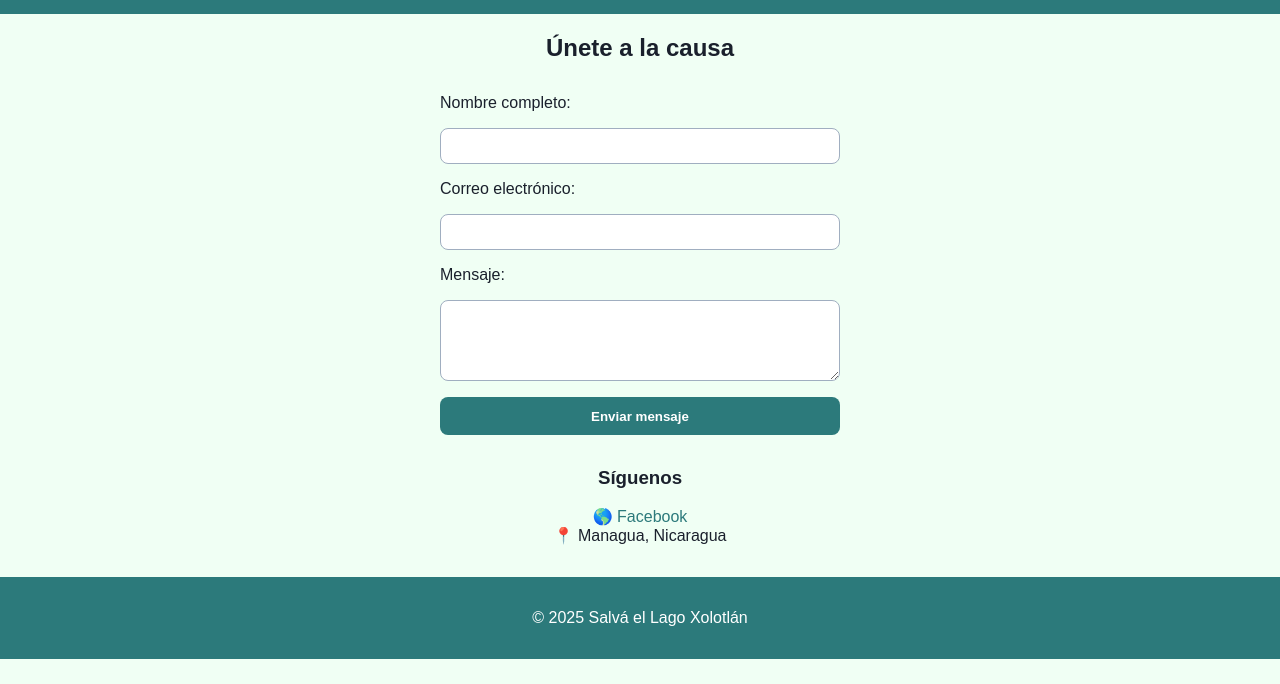
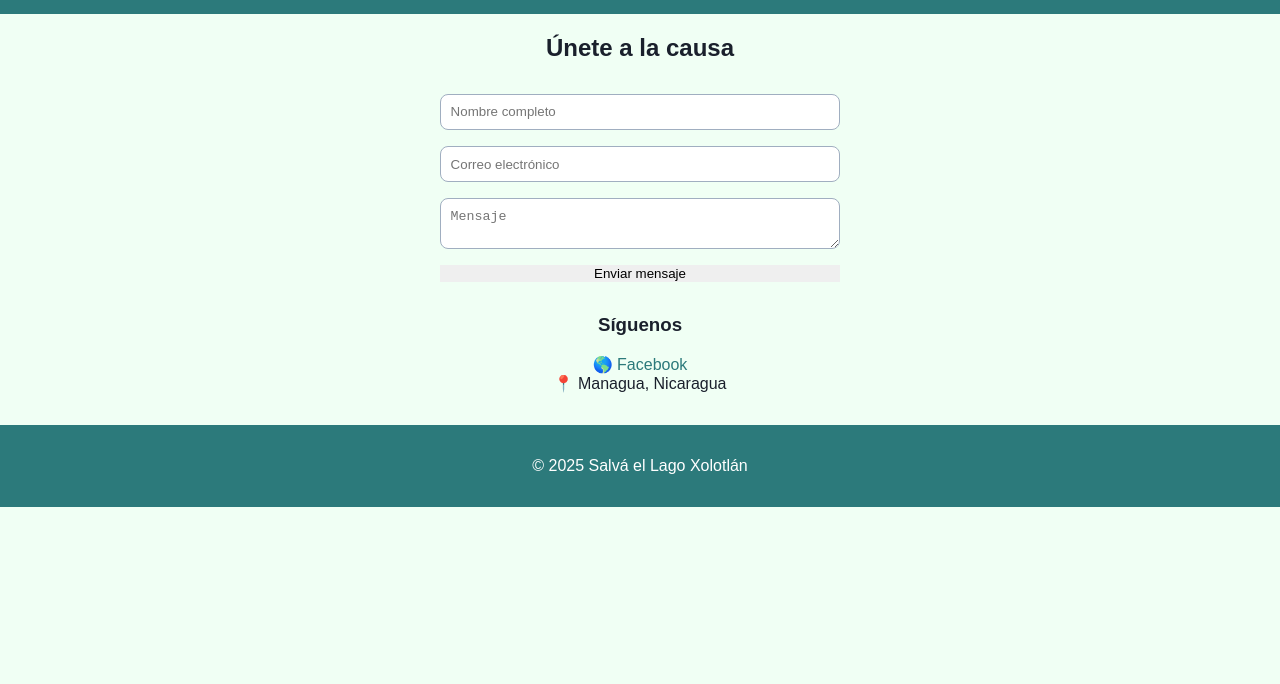
Before and after one commit to Anarielis/Salva-el-Lago-Xolotlan, a plain HTML site: page contacto.html in a window 1280 px wide. Shown: the part 116-800 px from the top of the page. Drawn offline with Linux system fonts and the light colour scheme.

Commit message:
Versión final del proyecto con README y formulario funcional

```diff
--- a/contacto.html
+++ b/contacto.html
@@ -19,18 +19,13 @@
   <main class="contact">
     <h2>Únete a la causa</h2>
 
-    <form id="contactForm" action="madrigalanarielis16@gmail.com" method="POST">
-      <label>Nombre completo:</label>
-      <input type="text" name="name" required>
+    <form action="https://formspree.io/f/xanppdgo" method="POST" target="_blank">
+  <input type="text" name="nombre" placeholder="Nombre completo" required>
+  <input type="email" name="email" placeholder="Correo electrónico" required>
+  <textarea name="mensaje" placeholder="Mensaje" required></textarea>
+  <button type="submit">Enviar mensaje</button>
+</form>
 
-      <label>Correo electrónico:</label>
-      <input type="email" name="_replyto" required>
-
-      <label>Mensaje:</label>
-      <textarea name="message" rows="4" required></textarea>
-
-      <button type="submit" class="btn">Enviar mensaje</button>
-    </form>
 
     <section class="extra">
       <h3>Síguenos</h3>
```
Also changed, not shown: 1 other file.
